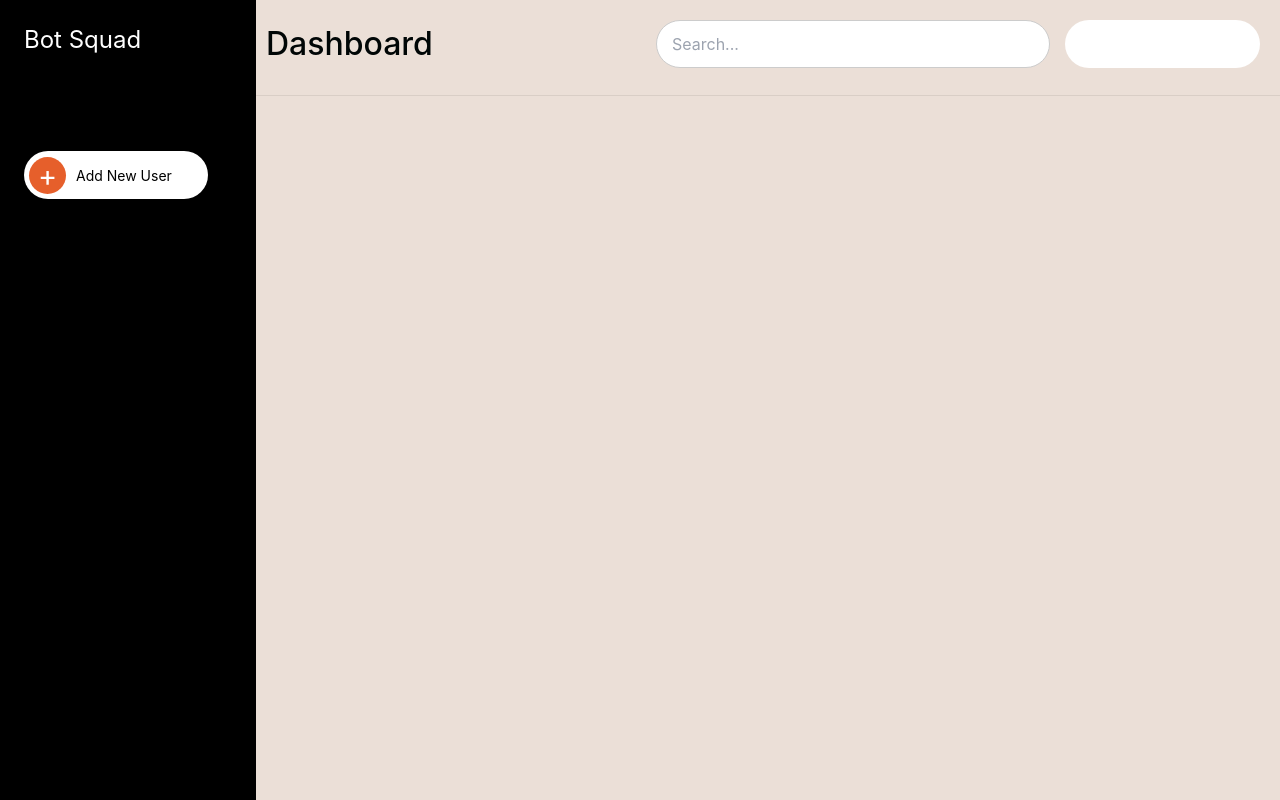
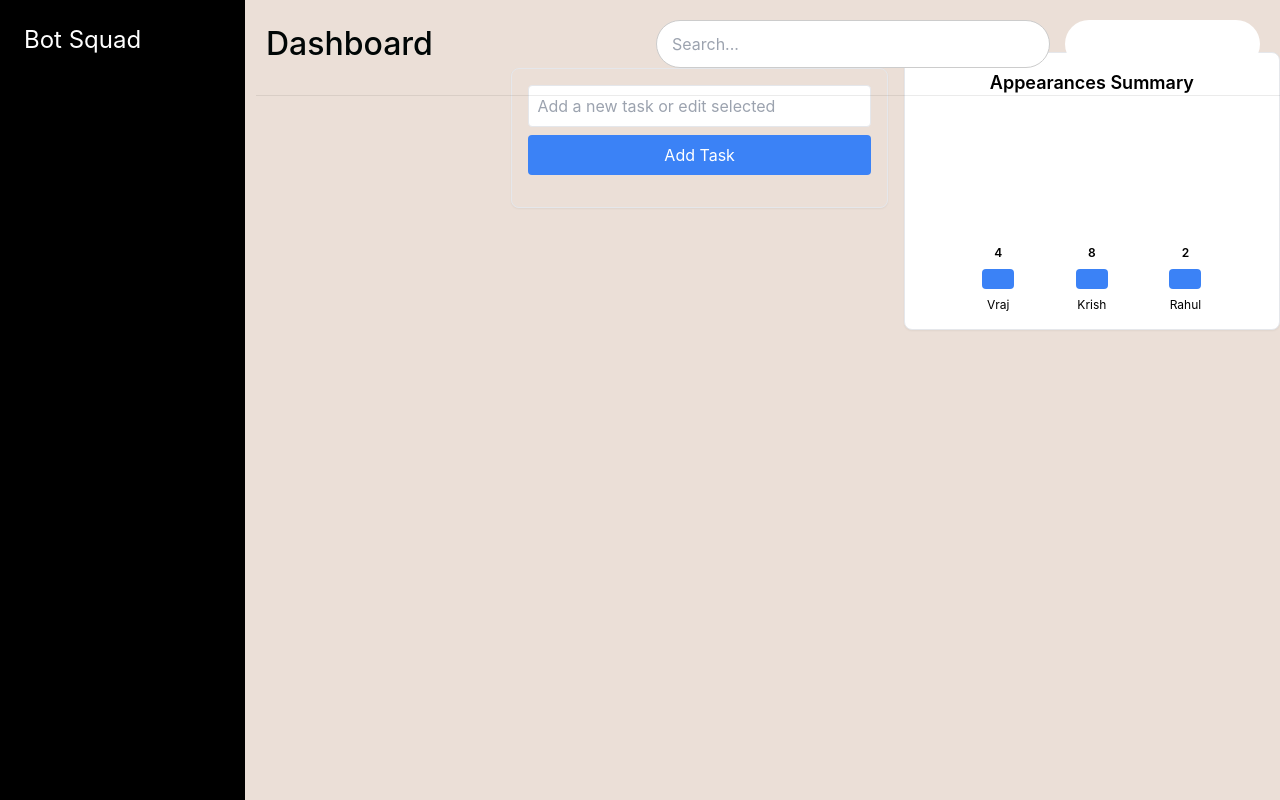
Before and after one commit to Rahulnalam1/HackAIFrontEnd, a React (Create React App) app in the folder botsquad/: page / in a window 1280 px wide. Built offline with nearby package versions, Linux system fonts and the light colour scheme.

Commit message:
for appearances component

```diff
--- a/botsquad/src/App.js
+++ b/botsquad/src/App.js
@@ -1,51 +1,19 @@
 // App.js
 import React from 'react';
 import './App.css';
-import StatBox from './components/statbox'; // Ensure this path matches your project structure
-import Tasks from './components/tasks'; // Ensure this path matches your project structure
+import StatBox from './components/statbox'; // Make sure this path matches your project structure
+import Tasks from './components/tasks'; // Make sure this path matches your project structure
+import Appearances from './components/appearances'; // Make sure this path matches your project structure
 
 function App() {
   return (
-    <div className="App" style={{ position: 'relative' }}>
+    <div className="App" style={{ position: 'relative', backgroundColor: '#EBDFD7' }}>
       <div className="flex">
         {/* Dashboard Sidebar */}
         <div className="bg-black w-64 h-screen flex flex-col items-start pt-6 pl-6">
           <h1 className="text-white text-2xl mb-5">Bot Squad</h1>
-          <button style={{
-            marginTop: '75px',
-            width: '184px',
-            height: '48px',
-            borderRadius: '24px',
-            backgroundColor: 'white',
-            border: 'none',
-            cursor: 'pointer',
-            display: 'flex',
-            alignItems: 'center',
-            paddingLeft: '5px',
-          }}>
-            <div style={{
-              width: '37px',
-              height: '37px',
-              borderRadius: '50%',
-              backgroundColor: '#E65F2B',
-              display: 'flex',
-              justifyContent: 'center',
-              alignItems: 'center',
-              color: 'white',
-              fontSize: '29px',
-              lineHeight: '35px',
-              textAlign: 'center',
-              position: 'relative',
-            }}>
-              +
-            </div>
-            <div style={{
-              marginLeft: '10px',
-              fontSize: '14px',
-            }}>
-              Add New User
-            </div>
-          </button>
+          {/* Sidebar Button */}
+          {/* ... */}
         </div>
 
         {/* Horizontal Line */}
@@ -59,7 +27,7 @@ function App() {
         }}></div>
 
         {/* Main Content Area */}
-        <div className="flex-grow" style={{ backgroundColor: '#EBDFD7', paddingLeft: '266px', paddingTop: '20px' }}>
+        <div className="flex-grow" style={{ paddingLeft: '266px', paddingTop: '20px' }}>
           {/* Dashboard Title */}
           <h1 style={{
             position: 'absolute',
@@ -71,36 +39,56 @@ function App() {
           }}>
             Dashboard
           </h1>
+
           {/* Search Box */}
           <input style={{
             position: 'absolute',
-            right: '230px', // Moved to the right by an additional 15px
+            right: '230px',
             top: '20px',
-            width: 'calc(100% - 296px)', // Adjusts width dynamically based on the viewport width
-            maxWidth: '394px', // Ensures the search box does not exceed its intended maximum width
+            width: 'calc(100% - 296px)',
+            maxWidth: '394px',
             height: '48px',
             borderRadius: '55px',
             border: '1px solid #ccc',
             paddingLeft: '15px',
-          }} placeholder="Search..."/>
+          }} placeholder="Search..." />
+
           {/* New Button */}
           <button style={{
             position: 'absolute',
-            right: '20px', // Aligns with the right side of the container
+            right: '20px',
             top: '20px',
             width: '195px',
             height: '48px',
             borderRadius: '24px',
-            backgroundColor: 'white', // Background color set to white
+            backgroundColor: 'white',
             border: 'none',
             cursor: 'pointer',
             display: 'flex',
             justifyContent: 'center',
             alignItems: 'center',
           }}>
-            {/* Text removed */}
+            {/* Button Content */}
           </button>
-          {/* Placeholder for future content */}
+
+          {/* Stat Boxes */}
+          <div className="grid grid-cols-1 sm:grid-cols-2 lg:grid-cols-4 gap-6 mb-8">
+            {/* StatBox Components */}
+            {/* ... */}
+          </div>
+
+          {/* Task and Appearances Components */}
+          <div className="grid grid-cols-1 md:grid-cols-2 gap-4">
+            {/* Tasks Component */}
+            <div className="col-span-1">
+              <Tasks />
+            </div>
+
+            {/* Appearances Component */}
+            <div className="col-span-1">
+              <Appearances />
+            </div>
+          </div>
         </div>
       </div>
     </div>
--- /dev/null
+++ b/botsquad/src/components/appearances.js
@@ -0,0 +1,45 @@
+// Appearances.js
+import React from 'react';
+
+const appearancesData = [
+    { name: 'Vraj', appearances: 4 },
+    { name: 'Krish', appearances: 8 },
+    { name: 'Rahul', appearances: 2 },
+];
+
+const MaxAppearances = Math.max(...appearancesData.map(data => data.appearances)); // Find the highest number of appearances
+
+const AppearancesBar = ({ name, appearances }) => {
+    // Calculate the height as a percentage of the max height
+    const barHeightPercentage = (appearances / MaxAppearances) * 100;
+    const barStyle = {
+        height: `${barHeightPercentage}%`, // Set the height as a percentage
+        minHeight: '20px', // Minimum height for visibility
+    };
+
+    return (
+        <div className="flex flex-col items-center space-y-2">
+            <div className="text-xs font-semibold">{appearances}</div>
+            <div
+                className="bg-blue-500 rounded w-8"
+                style={barStyle}
+            ></div>
+            <div className="text-xs mt-1">{name}</div>
+        </div>
+    );
+};
+
+const Appearances = () => {
+    return (
+        <div className="border border-gray-200 bg-white p-4 rounded-lg shadow-sm">
+            <h2 className="text-lg font-semibold mb-4">Appearances Summary</h2>
+            <div className="flex justify-evenly items-end" style={{ height: '200px' }}> {/* Fixed container height */}
+                {appearancesData.map(person => (
+                    <AppearancesBar key={person.name} name={person.name} appearances={person.appearances} />
+                ))}
+            </div>
+        </div>
+    );
+};
+
+export default Appearances;
```
